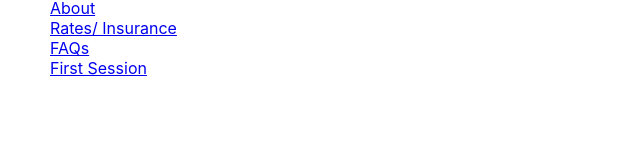
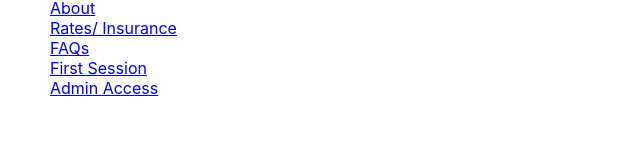
Before and after one commit to nianokia/wc-consulting, a React (Vite) app in the folder client/: page / in a window 1280 px wide. Shown: the part 144-300 px from the top of the page, without its empty margins (0-640 px from the left). Built offline with nearby package versions, Linux system fonts and the light colour scheme.

Commit message:
Add route to Admin Access page to Home page

```diff
--- a/client/src/components/Home.jsx
+++ b/client/src/components/Home.jsx
@@ -19,6 +19,8 @@ const Home = () => {
       <Link to='/faqs'>FAQs</Link>
       <br />
       <Link to='/first-session'>First Session</Link>
+      <br />
+      <Link to='/login'>Admin Access</Link>
 
       {/* FOOTER COMP */}
     </div>
```
